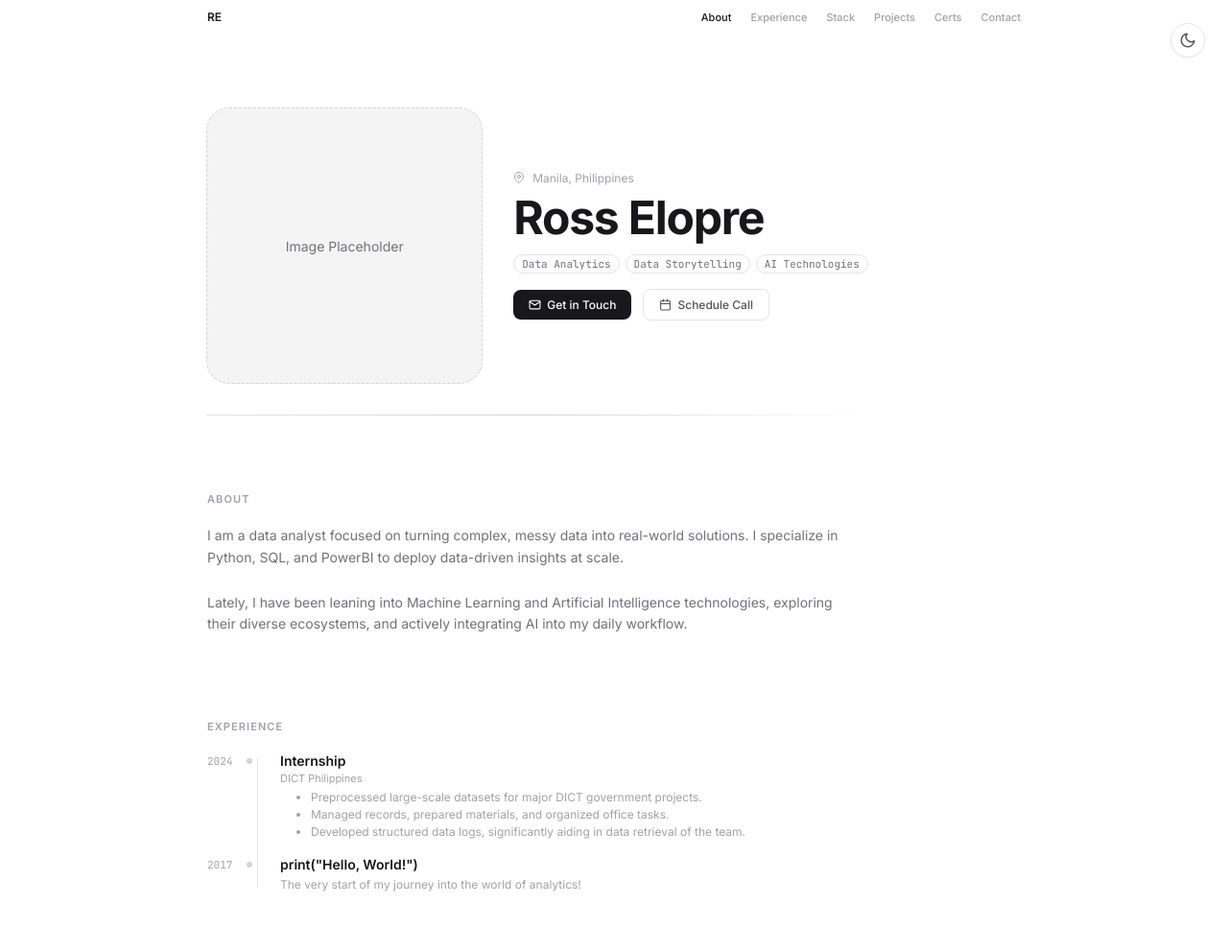
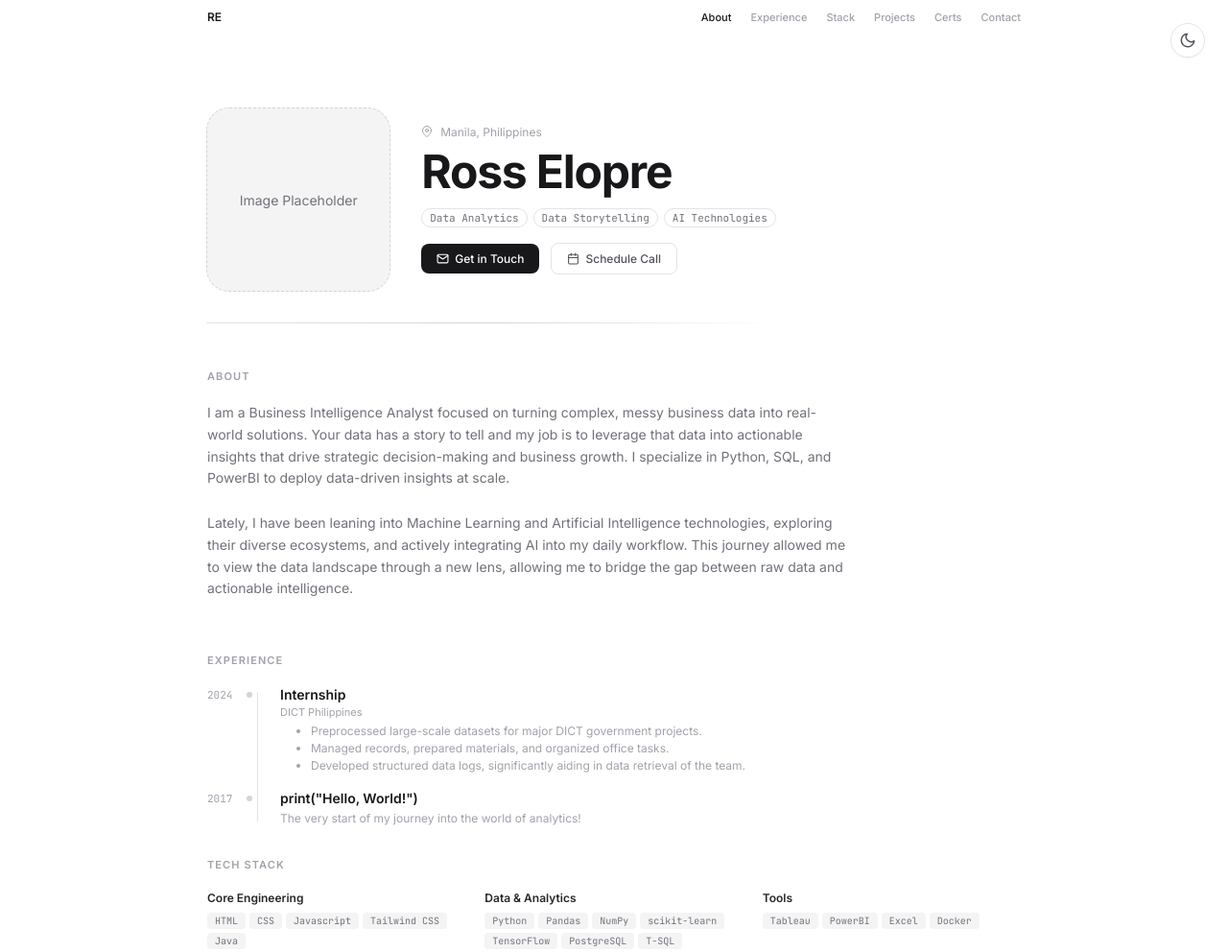
Before and after one commit to anthonyFalter/anthonyFalter.github.io, a website: page index.html in a window 1280 px wide. Shown: the top 992 px of the page at 96% size. Drawn offline with Linux system fonts and the light colour scheme.

Commit message:
Update about me paragraph and hero-image sizing

```diff
--- a/index.html
+++ b/index.html
@@ -105,14 +105,14 @@
     <div class="container">
       <h2 class="section-title">About</h2>
       <p class="about-text">
-        I am a data analyst focused on turning complex, messy data into real-world solutions.
+        I am a Business Intelligence Analyst focused on turning complex, messy business data into real-world solutions. Your data has a story to tell and my job is to leverage that data into actionable insights that drive strategic decision-making and business growth.
         I specialize in Python, SQL, and PowerBI to deploy data-driven insights at scale.
       </p>
 
       <p class="about-text">
 
         Lately, I have been leaning into Machine Learning and Artificial Intelligence technologies,
-        exploring their diverse ecosystems, and actively integrating AI into my daily workflow.
+        exploring their diverse ecosystems, and actively integrating AI into my daily workflow. This journey allowed me to view the data landscape through a new lens, allowing me to  bridge the gap between raw data and actionable intelligence.
       </p>
     </div>
   </section>
--- a/style.css
+++ b/style.css
@@ -186,7 +186,7 @@ html.dark .icon-sun {
   align-items: flex-end;
   padding-top: 7rem;
   padding-bottom: 3rem;
-  margin-right: 10rem;
+  margin-right: 16rem;
 }
 
 .hero-inner {
@@ -216,9 +216,9 @@ html.dark .icon-sun {
 }
 
 .image-placeholder {
-  width: 18rem;
+  width: 12rem;
   aspect-ratio: 1 / 1;
-  max-width: 18rem;
+  max-width: 12rem;
   border-radius: 1.5rem;
   background: #f4f4f5;
   border: 1px dashed #d4d4d8;
@@ -375,6 +375,7 @@ html.dark .divider {
 /* === Sections === */
 .section {
   padding: 2rem 0;
+  margin-top: -2em;
 }
 
 .section-title {
```
